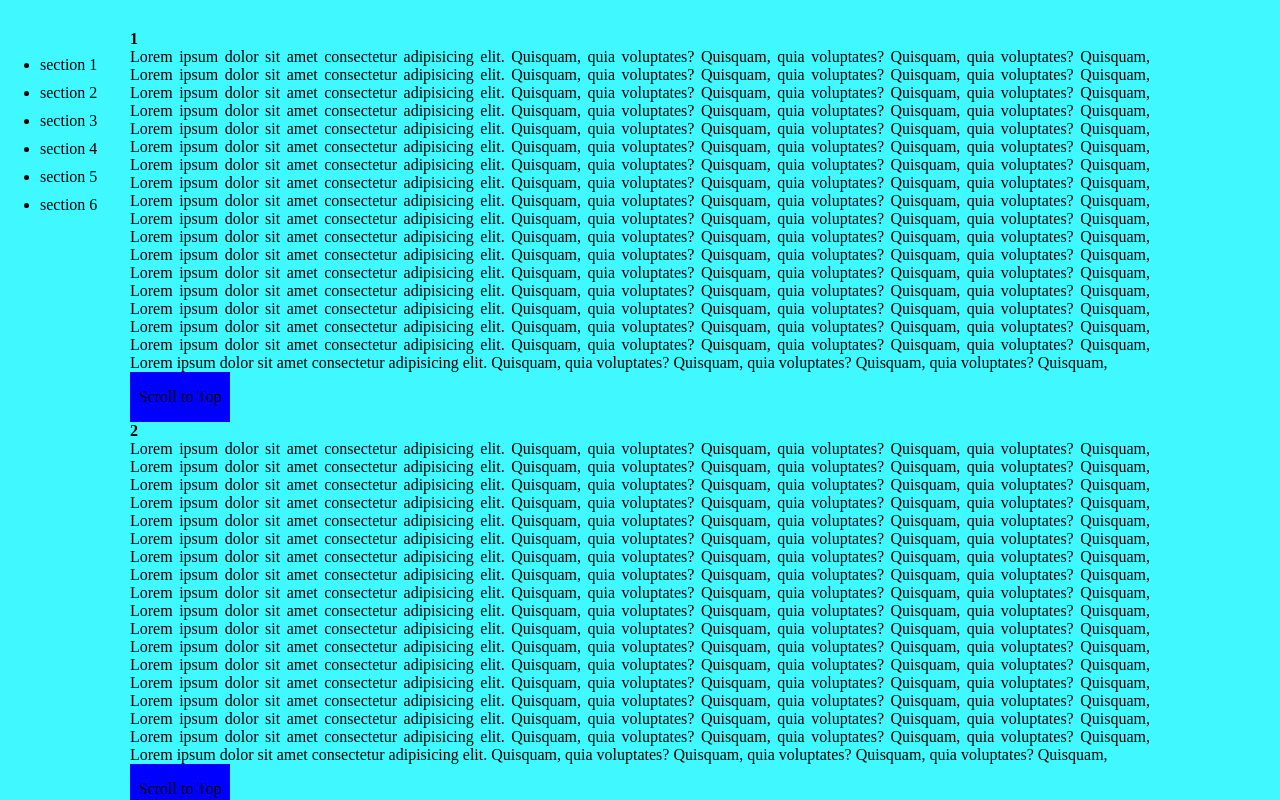
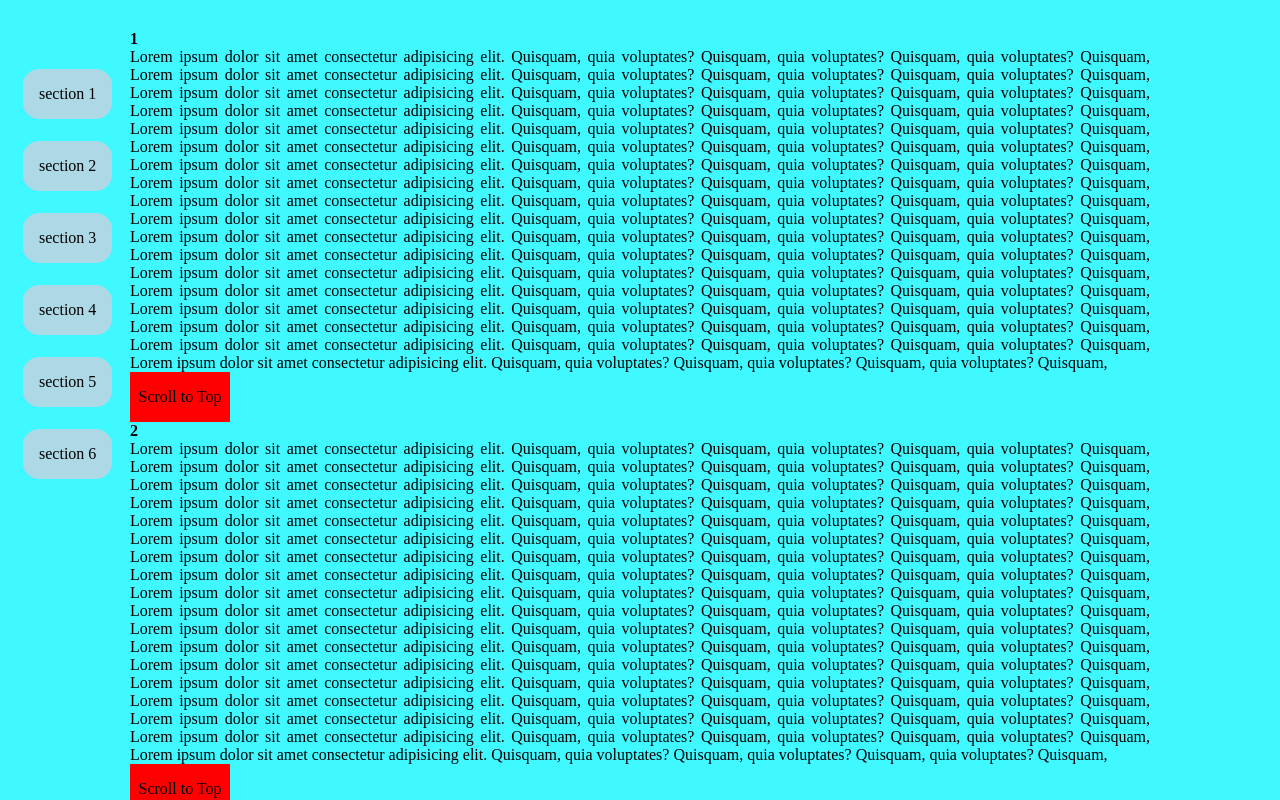
Before and after one commit to swinnik/scrollable, a React app: page / in a window 1280 px wide. Shown: the top 800 px of the page. Built offline with nearby package versions, Linux system fonts and the light colour scheme.

Commit message:
border radius on navLinks

```diff
--- a/src/assets/styles/Animations.css
+++ b/src/assets/styles/Animations.css
@@ -1,5 +1,5 @@
 /* CSS file */
-.your-component {
+.scroll-to-top {
   cursor: pointer;
   display: flex;
   justify-content: center;
@@ -8,12 +8,14 @@
   height: 50px;
   background-color: blue;
   opacity: 0;
-  /* transform: translateX(-100%); */
-  transition: opacity 1s ease-in-out; /* Adjust the duration and easing function as needed */
+  transform: translateX(-100%);
+  transition: opacity 1s ease-in-out, background-color 1s ease-in-out,
+    transform 1s ease-in-out; /* Adjust the duration and easing function as needed */
 }
 
-.your-component.animate {
+.scroll-to-top.animate {
   opacity: 1;
+  background-color: red;
 
-  /* transform: translateX(0%); */
+  transform: translateX(0%);
 }
--- a/src/components/App.jsx
+++ b/src/components/App.jsx
@@ -33,7 +33,17 @@ const App = () => {
 
   return (
     <div style={styles.app}>
-      <ul style={{ position: "fixed", left: 0, right: 0 }}>
+      <ul
+        style={{
+          position: "fixed",
+          left: 0,
+          right: 0,
+          listStyleType: "none",
+          padding: "0px",
+          margin: "20px",
+          zIndex: 5,
+        }}
+      >
         <NavLinks {...NavLinkProps} />
       </ul>
       {sections}
--- a/src/components/IntersectionObserver.jsx
+++ b/src/components/IntersectionObserver.jsx
@@ -37,7 +37,7 @@ const YourComponent = ({ setSelected, searchParams }) => {
   };
 
   return (
-    <div ref={targetRef} className="your-component" onClick={scrollToTop}>
+    <div ref={targetRef} className="scroll-to-top" onClick={scrollToTop}>
       <div>Scroll to Top</div>
     </div>
   );
--- a/src/components/NavLinks.jsx
+++ b/src/components/NavLinks.jsx
@@ -39,8 +39,9 @@ const NavLinks = ({
 
   const navLinks = sectionsTemplate.map((section, i) => {
     return (
-      <li style={{ cursor: "pointer", marginTop: "10px" }}>
+      <li style={styles.navLink}>
         <Link
+          // style={styles.link}
           to={`${section}`}
           smooth={true}
           duration={900}
@@ -50,9 +51,11 @@ const NavLinks = ({
         >
           {" "}
           {selected == section ? (
-            <strong>section {section}</strong>
+            <div style={styles.link}>
+              <strong>section {section}</strong>
+            </div>
           ) : (
-            <div>section {section}</div>
+            <div style={styles.link}>section {section}</div>
           )}
         </Link>
       </li>
@@ -62,3 +65,21 @@ const NavLinks = ({
 };
 
 export default NavLinks;
+
+const styles = {
+  navLink: {
+    padding: "3px",
+    zIndex: "1",
+    // width: "80px",
+  },
+  link: {
+    cursor: "pointer",
+    zIndex: "1",
+    backgroundColor: "lightblue",
+    borderRadius: "1em",
+    marginTop: "1em",
+    width: "fit-content",
+    padding: "1em",
+    fontSize: "1em",
+  },
+};
```
